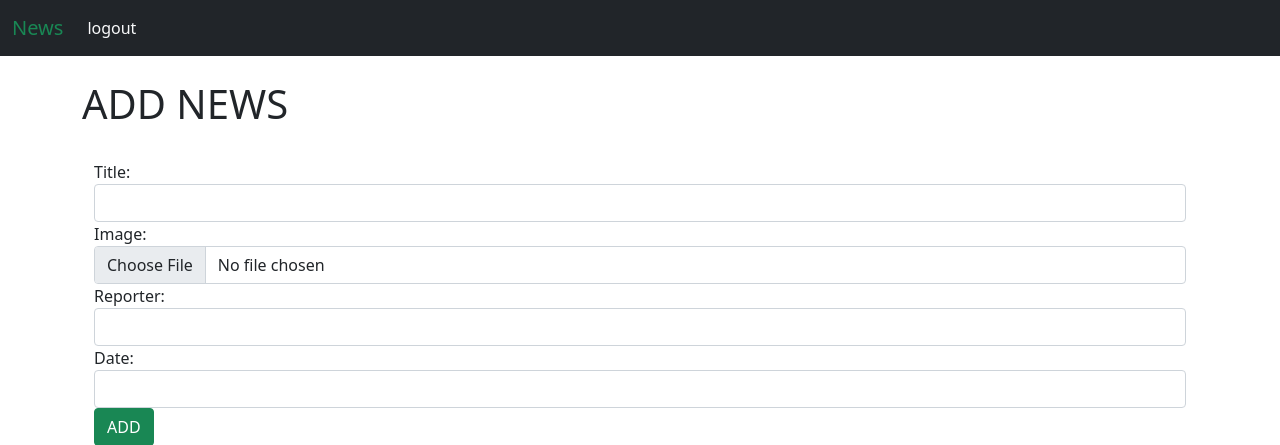
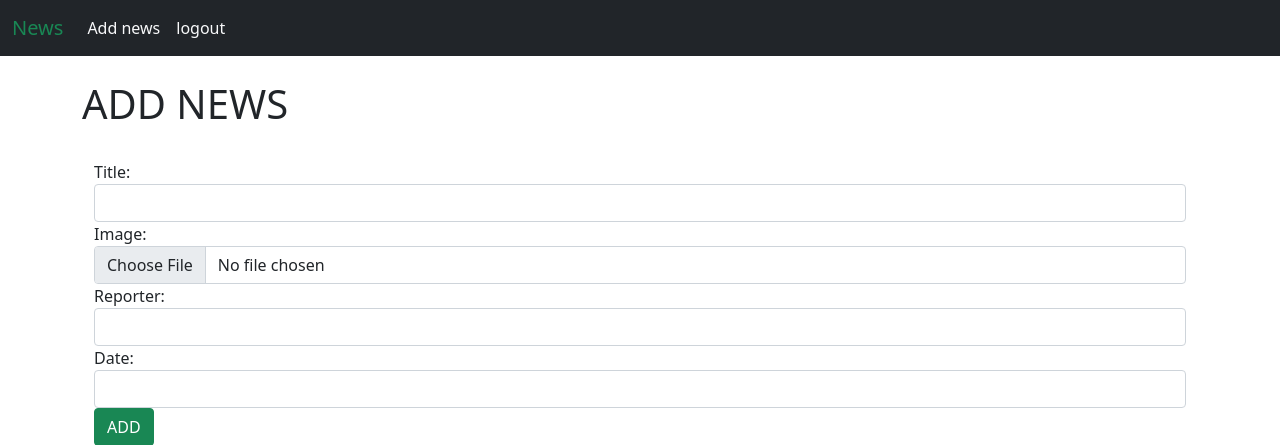
Before and after one commit to AramAsadinejad/pro-news, a Django app: page /create/ in a window 1280 px wide. Shown: the top 445 px of the page. Run offline with Django 4.2, Linux system fonts and the light colour scheme; a user stored in the database is signed in; some libraries are stand-ins or nearby versions.

Commit message:
add create to navbar

```diff
--- a/news/N/templates/base.html
+++ b/news/N/templates/base.html
@@ -19,6 +19,11 @@
           </button>
           <div class="collapse navbar-collapse" id="navbarSupportedContent">
             <ul class="navbar-nav me-auto mb-2 mb-lg-0">
+              {% if user.is_authenticated and user.is_superuser %}
+              <li class="nav-item">
+                <a class="nav-link active text-light" aria-current="page" href="{% url 'create' %}">Add news</a>
+              </li>
+              {% endif %}
               {% if user.is_authenticated %}
               <li class="nav-item">
                 <a class="nav-link active text-light" aria-current="page" href="{% url 'logout' %}">logout</a>
--- a/news/N/templates/create.html
+++ b/news/N/templates/create.html
@@ -1,9 +1,8 @@
 {% extends 'base.html' %}
 {% block content %}
-
+{% if user.is_superuser %}
 <div class="container">
 
-    {% if user.is_superuser %}
 
     <br>
     <h1>ADD NEWS </h1>
```
Also changed, not shown: news/db.sqlite3, news/media/images/how-to-draw-a-girl_xpIb9OM.webp (added).
